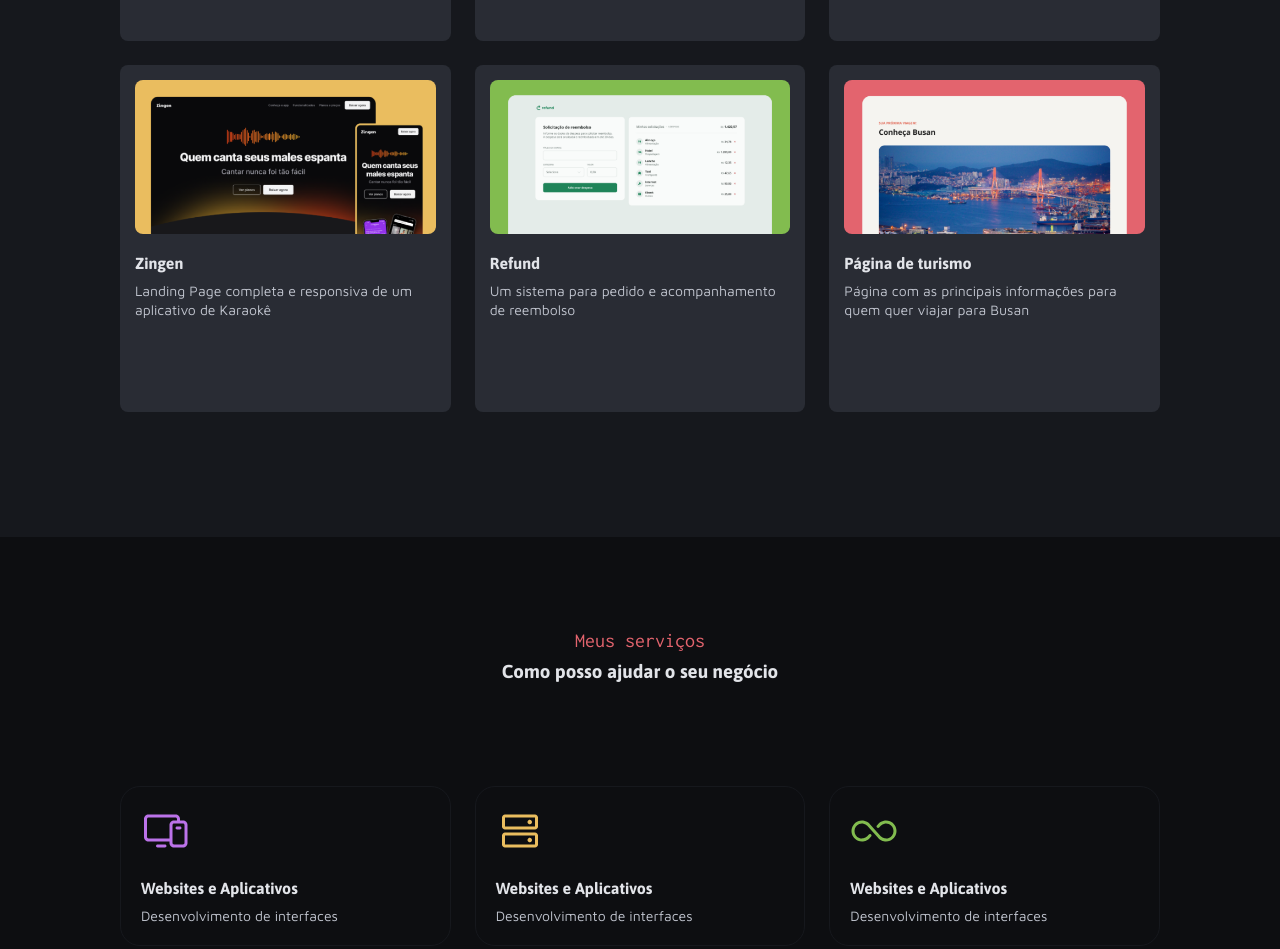
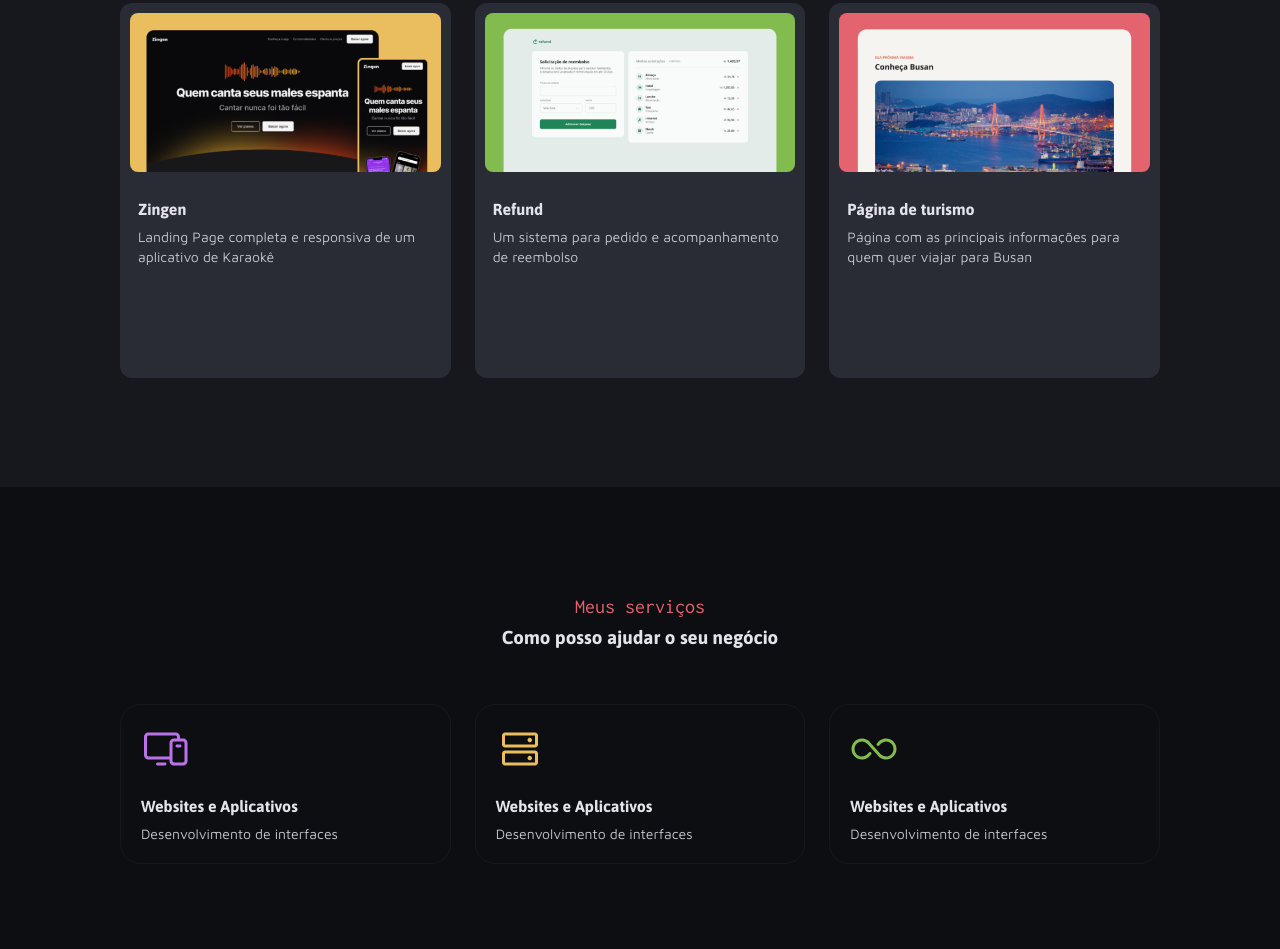
Before and after one commit to mylifebtc/projeto-portfoliodev-rocketseat, a plain HTML site: page index.html in a window 1280 px wide. Shown: the part 1297-2246 px from the top of the page. Drawn offline with Linux system fonts and the light colour scheme.

Commit message:
finalizado ajustei alguns espaços

```diff
--- a/styles/container.css
+++ b/styles/container.css
@@ -5,7 +5,7 @@
   line-height: 120%;
   font-weight: 400;
   text-align: center;
-  padding-top: 72px;
+  padding-top: 88px;
 }
 #destaque {
   color: var(--gray-600);
--- a/styles/grid.css
+++ b/styles/grid.css
@@ -2,7 +2,6 @@
   display: grid;
   grid-template-columns: repeat(3, 1fr);
   gap: 24px;
-  padding-top: 56px;
   padding-left: 120px;
   padding-right: 120px;
   padding-bottom: 144px;
@@ -11,10 +10,11 @@
  .project-card {
   display: flex;
   flex-direction: column;
-  align-items: center;
+  align-items: left;
   background-color: var(--gray-300);
-  padding: 15px;
-  border-radius: 8px;
+  padding: 10px;
+  border-radius: 12px;
+  gap: 8px;
   }
 
 .project-image {
@@ -27,6 +27,7 @@
 .contentcard {
   text-align: initial;
   margin-top: 20px;
+  margin-left: 8px;
  }
 
 
--- a/styles/header.css
+++ b/styles/header.css
@@ -22,7 +22,7 @@ font-weight: 400;
 }
 
 .user {
-  padding-top: 220px;
+  padding-top: 170px;
 }
 
 strong {
@@ -48,6 +48,7 @@ ul  {
   display: inline;
   background-color: var(--gray-300);
   border-radius: 30px;
+  text-align: center;
 }
 
 .GitHub{
--- a/styles/services.css
+++ b/styles/services.css
@@ -35,7 +35,6 @@
   gap: 24px;
   justify-content: center;
   align-items: start;
-  padding-top: 48px;
 }
 
 .card {
```
